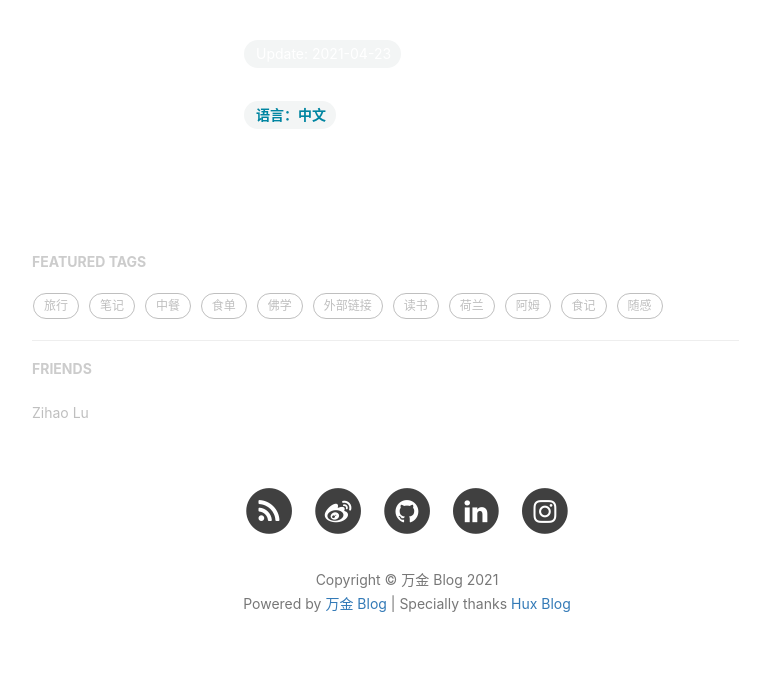
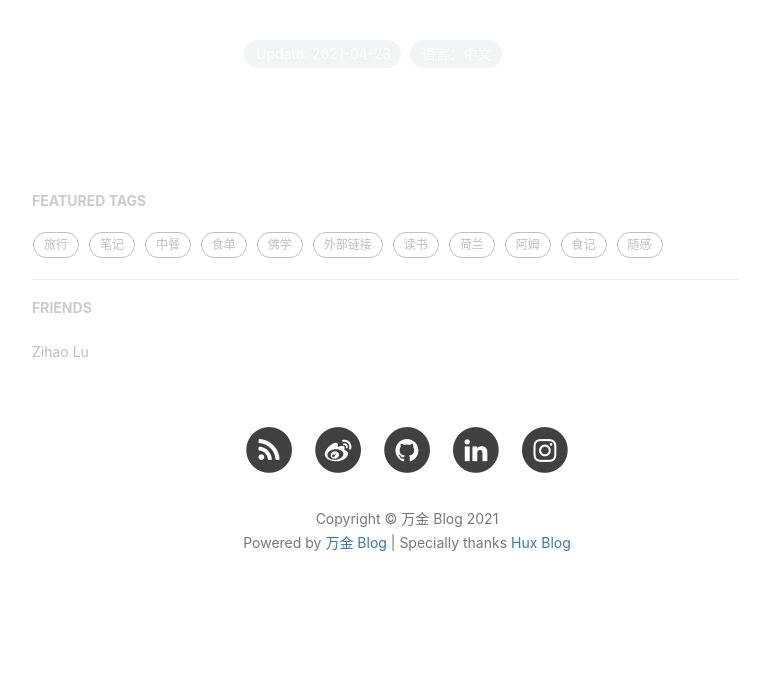
Before and after one commit to dutchflu/dutchflu.github.io, a Jekyll site: the page built from menu.html, in a window 1280 px wide. Shown: the part 815-1496 px from the top of the page, without its empty margins (233-1003 px from the left). Built offline with Jekyll 4.4.1, drawn with Linux system fonts in a browser that asks for light colours; nearby versions of some CDN libraries; comment, search, counter and statistics services are not loaded; after the commit the page ends 1435 px from its top, so only the background shows below that.

Commit message:
update menu

```diff
--- a/menu.html
+++ b/menu.html
@@ -16,9 +16,7 @@ tags: [keynote]
 				<a class="tag-button" data-encode="">
 					Update: 2021-04-23
 				</a>
-      </div>
-      <div id='tag_cloud' class="tags tags-sup js-tags">
-				<a class="tag-button--all" data-encode="">
+				<a class="tag-button" data-encode="">
 					语言：中文
 				</a>
       </div>
```
